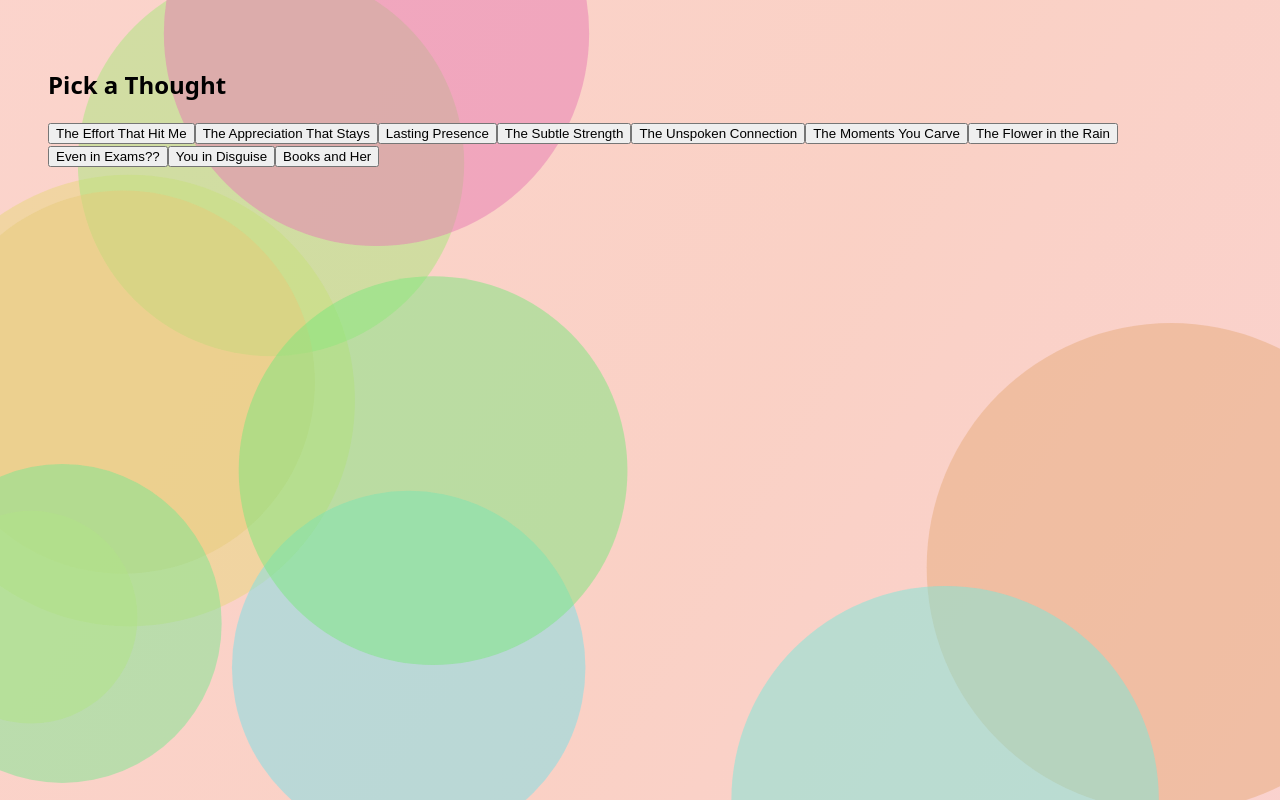
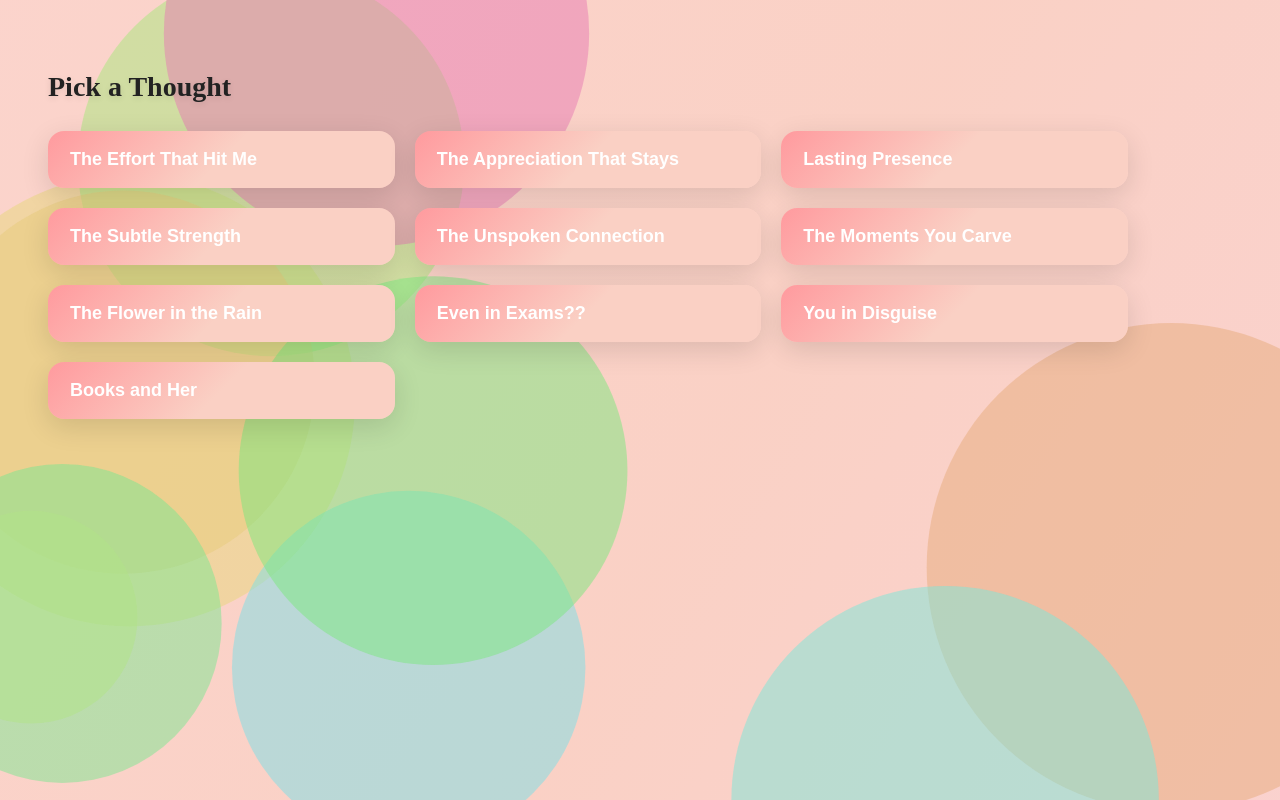
Before and after one commit to yxbudgqjdqdxq/idk, a Next.js app: page /paragraphs in a window 1280 px wide. Built offline with nearby package versions, Linux system fonts and the light colour scheme.

Commit message:
Update globals.css

```diff
--- a/styles/globals.css
+++ b/styles/globals.css
@@ -92,3 +92,40 @@ body::before {
   position: relative;
   z-index: 2;
 }
+/* paragraph grid */
+.page-title {
+  font-family: 'Playfair Display', serif;
+  font-size: 28px;
+  margin-bottom: 28px;
+  color: #222;
+  text-shadow: 0 2px 6px rgba(0,0,0,0.1);
+}
+
+.paragraph-grid {
+  display: grid;
+  grid-template-columns: repeat(auto-fit, minmax(260px, 1fr));
+  gap: 20px;
+  width: 100%;
+  max-width: 1080px;
+}
+
+/* sexy paragraph buttons */
+.para-button {
+  padding: 18px 22px;
+  border: none;
+  border-radius: 16px;
+  font-size: 18px;
+  font-weight: 600;
+  color: #fff;
+  text-align: left;
+  cursor: pointer;
+  background: linear-gradient(135deg, #ff9a9e 0%, #fad0c4 50%, #fad0c4 100%);
+  box-shadow: 0 8px 28px rgba(0,0,0,0.12);
+  transition: all 0.3s ease;
+}
+
+.para-button:hover {
+  transform: translateY(-6px) scale(1.02);
+  box-shadow: 0 16px 36px rgba(0,0,0,0.18);
+  background: linear-gradient(135deg, #fbc2eb 0%, #a6c1ee 100%);
+}
```
